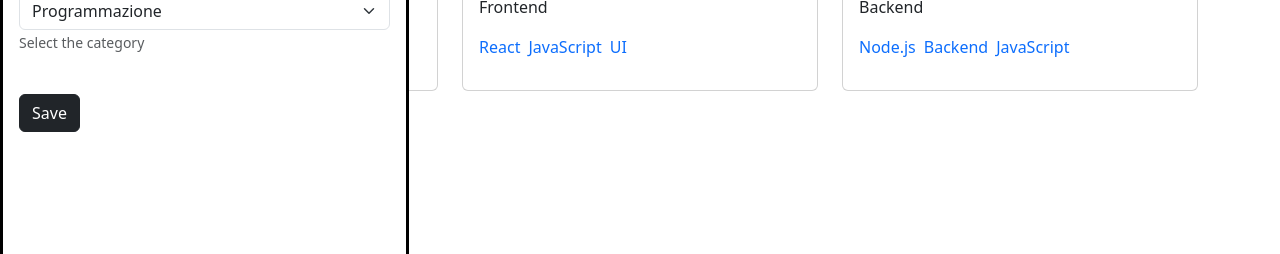
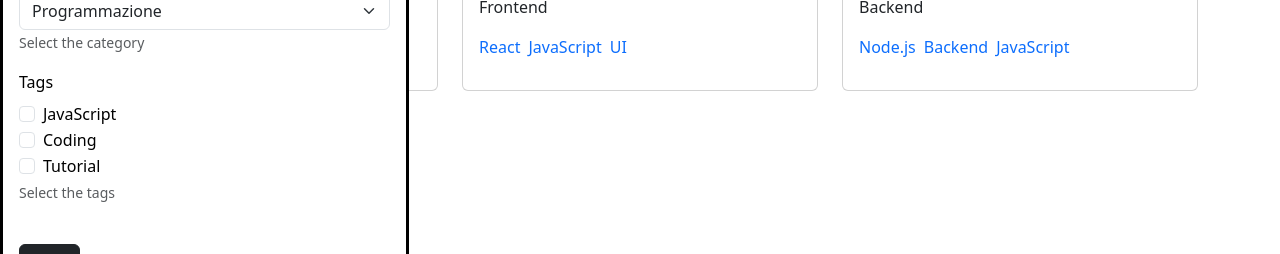
Before and after one commit to francescopiscaglia/react-form-multifield, a React (Vite) app: page / in a window 1280 px wide. Both pictures are taken after a click on the button "Add". Shown: the part 495-749 px from the top of the page. Built offline with nearby package versions, Linux system fonts and the light colour scheme.

Commit message:
add checkbox

```diff
--- a/src/App.jsx
+++ b/src/App.jsx
@@ -147,13 +147,13 @@ function App() {
             </div>
 
             {/* tags */}
-            {/* <div className="mb-3">
+            <div className="mb-3">
               <label htmlFor="tags" className="form-label">Tags</label>
               <div className="form-check">
                 <input
                   className="form-check-input"
                   type="checkbox"
-                  value=""
+                  value="JavaScript"
                   id="javascript"
                   name='javascript'
                 />
@@ -161,11 +161,12 @@ function App() {
                   JavaScript
                 </label>
               </div>
+
               <div className="form-check">
                 <input
                   className="form-check-input"
                   type="checkbox"
-                  value=""
+                  value="Coding"
                   id="coding"
                   name='coding'
                 />
@@ -173,11 +174,12 @@ function App() {
                   Coding
                 </label>
               </div>
+
               <div className="form-check">
                 <input
                   className="form-check-input"
                   type="checkbox"
-                  value=""
+                  value="Tutorial"
                   id="tutorial"
                   name='tutorial'
                 />
@@ -186,7 +188,7 @@ function App() {
                 </label>
               </div>
               <small id="imageHelper" className="form-text text-muted">Select the tags</small>
-            </div> */}
+            </div>
 
             {/* submit */}
             <button
```
